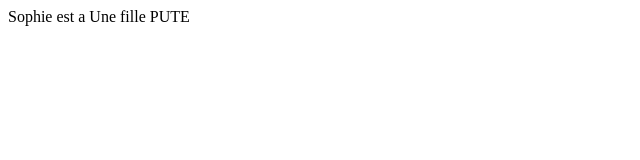
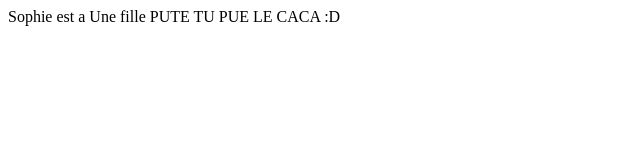
Before and after one commit to alys89/ProjetWeb, a plain HTML site: page index.html in a window 1280 px wide. Shown: the whole page, without its empty margins (0-640 px from the left). Drawn offline with Linux system fonts and the light colour scheme.

Commit message:
hihi
hoho

```diff
--- a/index.html
+++ b/index.html
@@ -8,7 +8,7 @@
 Sophie est a Une fille
 
 
-    PUTE
+    PUTE TU PUE LE CACA :D
 
 </body>
 </html>
```
